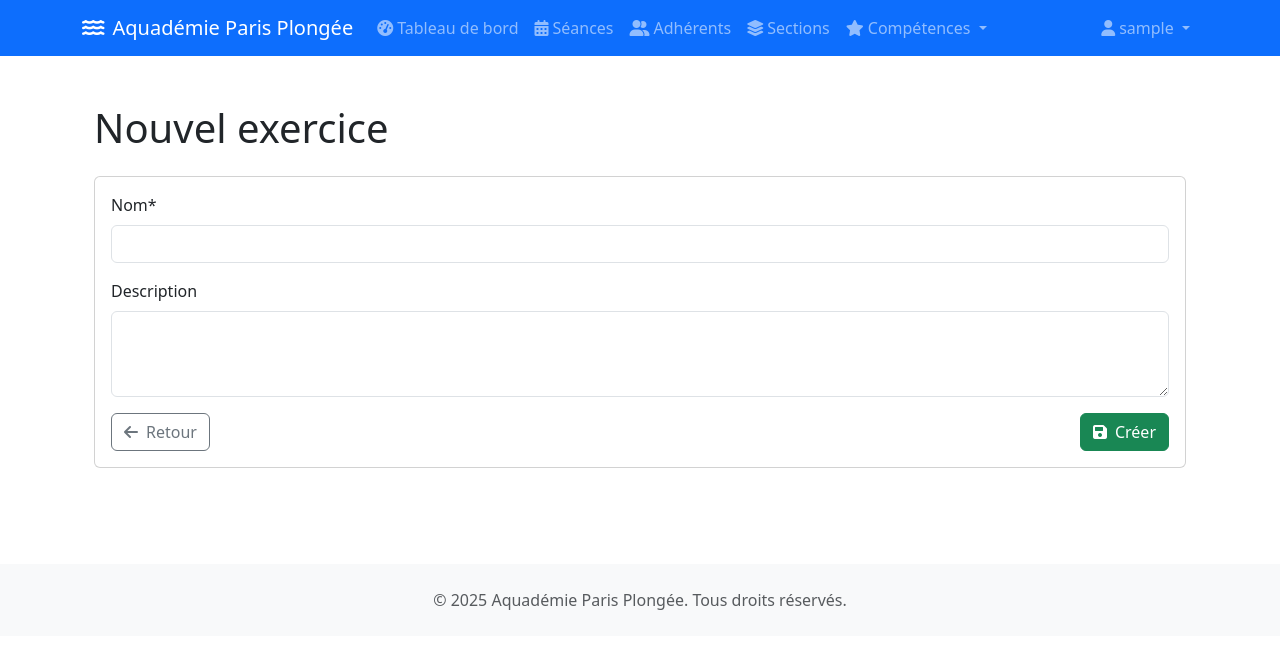
After one commit to abissolah/aquademie-technique, a Django app: page /exercices/nouveau/ in a window 1280 px wide. The commit adds this page. Shown: the top 649 px of the page. Run offline with Django 5.2, Linux system fonts and the light colour scheme; the visitor is signed in with stand-in values (Sample User, id 1); some libraries are stand-ins or nearby versions.

Commit message:
Gestion avancée des exercices (CRUD, menu, sélection multiple), sous-menu compétences, accès rapide groupes de compétences

```diff
--- a/gestion/forms.py
+++ b/gestion/forms.py
@@ -1,5 +1,5 @@
 from django import forms
-from .models import Adherent, Section, Competence, GroupeCompetence, Seance, Palanquee, Evaluation, Lieu
+from .models import Adherent, Section, Competence, GroupeCompetence, Seance, Palanquee, Evaluation, Lieu, Exercice
 
 class AdherentForm(forms.ModelForm):
     class Meta:
@@ -42,9 +42,10 @@ class SectionForm(forms.ModelForm):
 class CompetenceForm(forms.ModelForm):
     class Meta:
         model = Competence
-        fields = ['nom', 'description', 'section']
+        fields = ['nom', 'description', 'exercices', 'section']
         widgets = {
             'description': forms.Textarea(attrs={'rows': 3}),
+            'exercices': forms.SelectMultiple(),
         }
 
 class GroupeCompetenceForm(forms.ModelForm):
@@ -253,3 +254,11 @@ class AdherentPublicForm(forms.ModelForm):
             instance.save()
             self.save_m2m()
         return instance
+
+class ExerciceForm(forms.ModelForm):
+    class Meta:
+        model = Exercice
+        fields = ['nom', 'description']
+        widgets = {
+            'description': forms.Textarea(attrs={'rows': 3}),
+        }
--- a/gestion/urls.py
+++ b/gestion/urls.py
@@ -45,6 +45,7 @@ urlpatterns = [
     path('competences/nouvelle/', views.CompetenceCreateView.as_view(), name='competence_create'),
     path('competences/<int:pk>/modifier/', views.CompetenceUpdateView.as_view(), name='competence_update'),
     path('competences/<int:pk>/supprimer/', views.CompetenceDeleteView.as_view(), name='competence_delete'),
+    path('competences/<int:pk>/', views.CompetenceDetailView.as_view(), name='competence_detail'),
 
     # Groupes de compétences
     path('groupes-competences/', views.GroupeCompetenceListView.as_view(), name='groupe_competence_list'),
@@ -93,6 +94,12 @@ urlpatterns = [
     path('lieux/<int:pk>/modifier/', views.LieuUpdateView.as_view(), name='lieu_update'),
     path('lieux/<int:pk>/supprimer/', views.LieuDeleteView.as_view(), name='lieu_delete'),
 
+    # Exercices
+    path('exercices/', views.ExerciceListView.as_view(), name='exercice_list'),
+    path('exercices/nouveau/', views.ExerciceCreateView.as_view(), name='exercice_create'),
+    path('exercices/<int:pk>/modifier/', views.ExerciceUpdateView.as_view(), name='exercice_update'),
+    path('exercices/<int:pk>/supprimer/', views.ExerciceDeleteView.as_view(), name='exercice_delete'),
+
     # APIs
     path('api/competences-section/', views.get_competences_section, name='get_competences_section'),
     path('api/eleves-section/', views.get_eleves_section, name='get_eleves_section'),
--- a/gestion/views.py
+++ b/gestion/views.py
@@ -29,8 +29,8 @@ from openpyxl.styles import Alignment
 from openpyxl.styles import PatternFill
 from django.views.decorators.csrf import csrf_protect
 
-from .models import Adherent, Section, Competence, GroupeCompetence, Seance, Evaluation, LienEvaluation, Palanquee, Lieu, LienInscriptionSeance, InscriptionSeance
-from .forms import AdherentForm, SectionForm, CompetenceForm, GroupeCompetenceForm, SeanceForm, EvaluationBulkForm, PalanqueeForm, NonAdherentInscriptionForm, AdherentPublicForm
+from .models import Adherent, Section, Competence, GroupeCompetence, Seance, Evaluation, LienEvaluation, Palanquee, Lieu, LienInscriptionSeance, InscriptionSeance, Exercice
+from .forms import AdherentForm, SectionForm, CompetenceForm, GroupeCompetenceForm, SeanceForm, EvaluationBulkForm, PalanqueeForm, NonAdherentInscriptionForm, AdherentPublicForm, ExerciceForm
 from .utils import envoyer_lien_evaluation, envoyer_lien_evaluation_avec_cc
 
 # Vues d'accueil et de navigation
@@ -185,6 +185,11 @@ class CompetenceDeleteView(LoginRequiredMixin, DeleteView):
     model = Competence
     template_name = 'gestion/competence_confirm_delete.html'
     success_url = reverse_lazy('competence_list')
+
+class CompetenceDetailView(LoginRequiredMixin, DetailView):
+    model = Competence
+    template_name = 'gestion/competence_detail.html'
+    context_object_name = 'competence'
 
 # Vues pour les groupes de compétences
 class GroupeCompetenceListView(LoginRequiredMixin, ListView):
@@ -476,9 +481,9 @@ def import_adherents_excel(request):
                 else:
                     df = pd.read_excel(excel_file, engine='xlrd')
 
-                # Vérifier les colonnes requises
+                # --- Ajout des nouveaux champs dans l'import ---
                 required_columns = ['nom', 'prenom', 'date_naissance', 'adresse', 'email',
-                                  'telephone', 'date_delivrance_caci', 'niveau', 'statut']
+                                  'telephone', 'numero_licence', 'assurance', 'date_delivrance_caci', 'niveau', 'statut']
                 missing_columns = [col for col in required_columns if col not in df.columns]
 
                 if missing_columns:
@@ -486,8 +491,9 @@ def import_adherents_excel(request):
                     return render(request, 'gestion/import_adherents_excel.html')
 
                 # Valeurs autorisées pour la validation
-                niveaux_valides = ['debutant', 'niveau1', 'niveau2', 'niveau3', 'initiateur1', 'initiateur2', 'moniteur_federal1', 'moniteur_federal2']
-                statuts_valides = ['eleve', 'encadrant']
+                niveaux_valides = [c[0] for c in Adherent.NIVEAUX_CHOICES]
+                statuts_valides = [c[0] for c in Adherent.STATUT_CHOICES]
+                assurances_valides = [c[0] for c in Adherent.ASSURANCE_CHOICES]
 
                 # Traitement des données
                 success_count = 0
@@ -501,6 +507,8 @@ def import_adherents_excel(request):
                         nom = str(row['nom']).strip() if pd.notna(row['nom']) else ''
                         prenom = str(row['prenom']).strip() if pd.notna(row['prenom']) else ''
                         email = str(row['email']).strip() if pd.notna(row['email']) else ''
+                        numero_licence = str(row['numero_licence']).strip() if pd.notna(row['numero_licence']) else ''
+                        assurance = str(row['assurance']).strip() if pd.notna(row['assurance']) else ''
 
                         # Vérifier les champs obligatoires
                         if not nom or not prenom or not email:
@@ -571,6 +579,12 @@ def import_adherents_excel(request):
                             error_count += 1
                             continue
 
+                        # Validation de l'assurance
+                        if assurance not in assurances_valides:
+                            errors.append(f"Ligne {index + 2}: assurance '{assurance}' invalide (valeurs: {', '.join(assurances_valides)})")
+                            error_count += 1
+                            continue
+
                         # Validation des sections
                         sections_invalides = []
                         if 'sections' in df.columns and pd.notna(row['sections']):
@@ -594,6 +608,8 @@ def import_adherents_excel(request):
                             adresse=str(row['adresse']).strip() if pd.notna(row['adresse']) else '',
                             email=email,
                             telephone=str(row['telephone']).strip() if pd.notna(row['telephone']) else '',
+                            numero_licence=numero_licence,
+                            assurance=assurance,
                             date_delivrance_caci=date_delivrance_caci,
                             niveau=niveau,
                             statut=statut,
@@ -651,7 +667,7 @@ def download_excel_template(request):
     import pandas as pd
     from datetime import date, timedelta
 
-    # Créer un DataFrame d'exemple
+    # --- Ajout des champs dans le fichier exemple ---
     data = {
         'nom': ['Dupont', 'Martin', 'Bernard'],
         'prenom': ['Jean', 'Marie', 'Pierre'],
@@ -659,6 +675,8 @@ def download_excel_template(request):
         'adresse': ['123 Rue de la Paix, Paris', '456 Avenue des Champs, Lyon', '789 Boulevard de la Mer, Nice'],
         'email': ['jean.dupont@email.com', 'marie.martin@email.com', 'pierre.bernard@email.com'],
         'telephone': ['0123456789', '0987654321', '0567891234'],
+        'numero_licence': ['123456', '', '789101'],
+        'assurance': ['Piscine', 'Loisir 1', ''],
         'date_delivrance_caci': ['31/12/2025', '30/06/2026', '15/09/2025'],
         'niveau': ['niveau1', 'niveau2', 'debutant'],
         'statut': ['eleve', 'eleve', 'eleve'],
@@ -678,7 +696,7 @@ def download_excel_template(request):
 
         # Ajouter une feuille avec les instructions
         instructions = pd.DataFrame({
-            'Colonne': ['nom', 'prenom', 'date_naissance', 'adresse', 'email', 'telephone', 'date_delivrance_caci', 'niveau', 'statut', 'sections'],
+            'Colonne': ['nom', 'prenom', 'date_naissance', 'adresse', 'email', 'telephone', 'numero_licence', 'assurance', 'date_delivrance_caci', 'niveau', 'statut', 'sections'],
             'Description': [
                 'Nom de famille (obligatoire)',
                 'Prénom (obligatoire)',
@@ -686,13 +704,15 @@ def download_excel_template(request):
                 'Adresse complète',
                 'Email (obligatoire, unique)',
                 'Numéro de téléphone',
-                'Date de fin de validité CACI (format: DD/MM/YYYY)',
-                'Niveau de plongée (debutant, niveau1, niveau2, niveau3, initiateur1, initiateur2, moniteur_federal1, moniteur_federal2)',
-                'Statut (eleve ou encadrant)',
-                'Sections (séparées par des virgules: bapteme,prepa_niveau1,prepa_niveau2)'
+                'Numéro de licence (facultatif)',
+                "Assurance (valeurs possibles : " + ', '.join([c[0] for c in Adherent.ASSURANCE_CHOICES]) + ")",
+                'Date de délivrance du CACI (format: DD/MM/YYYY)',
+                "Niveau de plongée (valeurs possibles : " + ', '.join([c[0] for c in Adherent.NIVEAUX_CHOICES]) + ")",
+                "Statut (valeurs possibles : " + ', '.join([c[0] for c in Adherent.STATUT_CHOICES]) + ")",
+                "Sections (séparées par des virgules : " + ', '.join([c[0] for c in Section.SECTIONS_CHOICES]) + ")"
             ],
-            'Obligatoire': ['Oui', 'Oui', 'Non', 'Non', 'Oui', 'Non', 'Non', 'Non', 'Non', 'Non'],
-            'Exemple': ['Dupont', 'Jean', '15/05/1990', '123 Rue de la Paix, Paris', 'jean.dupont@email.com', '0123456789', '31/12/2025', 'niveau1', 'eleve', 'bapteme,prepa_niveau1']
+            'Obligatoire': ['Oui', 'Oui', 'Non', 'Non', 'Oui', 'Non', 'Non', 'Non', 'Non', 'Non', 'Non', 'Non'],
+            'Exemple': ['Dupont', 'Jean', '15/05/1990', '123 Rue de la Paix, Paris', 'jean.dupont@email.com', '0123456789', '123456', 'Piscine', '31/12/2025', 'niveau1', 'eleve', 'bapteme,prepa_niveau1']
         })
 
         instructions.to_excel(writer, sheet_name='Instructions', index=False)
@@ -941,3 +961,25 @@ class AdherentPublicCreateView(CreateView):
     def form_invalid(self, form):
         messages.error(self.request, "Merci de corriger les erreurs dans le formulaire.")
         return super().form_invalid(form)
+
+class ExerciceListView(LoginRequiredMixin, ListView):
+    model = Exercice
+    template_name = 'gestion/exercice_list.html'
+    context_object_name = 'exercices'
+
+class ExerciceCreateView(LoginRequiredMixin, CreateView):
+    model = Exercice
+    form_class = ExerciceForm
+    template_name = 'gestion/exercice_form.html'
+    success_url = reverse_lazy('exercice_list')
+
+class ExerciceUpdateView(LoginRequiredMixin, UpdateView):
+    model = Exercice
+    form_class = ExerciceForm
+    template_name = 'gestion/exercice_form.html'
+    success_url = reverse_lazy('exercice_list')
+
+class ExerciceDeleteView(LoginRequiredMixin, DeleteView):
+    model = Exercice
+    template_name = 'gestion/exercice_confirm_delete.html'
+    success_url = reverse_lazy('exercice_list')
--- a/templates/base.html
+++ b/templates/base.html
@@ -51,10 +51,15 @@
                             <i class="fas fa-layer-group me-1"></i>Sections
                         </a>
                     </li>
-                    <li class="nav-item">
-                        <a class="nav-link" href="{% url 'competence_list' %}">
+                    <li class="nav-item dropdown">
+                        <a class="nav-link dropdown-toggle" href="#" id="competenceDropdown" role="button" data-bs-toggle="dropdown" aria-expanded="false">
                             <i class="fas fa-star me-1"></i>Compétences
                         </a>
+                        <ul class="dropdown-menu" aria-labelledby="competenceDropdown">
+                            <li><a class="dropdown-item" href="{% url 'competence_list' %}"><i class="fas fa-star me-1"></i>Liste des compétences</a></li>
+                            <li><a class="dropdown-item" href="{% url 'exercice_list' %}"><i class="fas fa-dumbbell me-1"></i>Liste des exercices</a></li>
+                            <li><a class="dropdown-item" href="{% url 'groupe_competence_list' %}"><i class="fas fa-object-group me-1"></i>Groupes de compétences</a></li>
+                        </ul>
                     </li>
                 </ul>
 
--- a/templates/gestion/competence_list.html
+++ b/templates/gestion/competence_list.html
@@ -67,6 +67,9 @@
                     <a href="{% url 'competence_delete' competence.pk %}" class="btn btn-outline-danger btn-sm">
                         <i class="fas fa-trash me-1"></i>Supprimer
                     </a>
+                    <a href="{% url 'competence_detail' competence.pk %}" class="btn btn-outline-info btn-sm me-2">
+                        <i class="fas fa-eye me-1"></i>Voir détail
+                    </a>
                 </div>
             </div>
         </div>
--- /dev/null
+++ b/templates/gestion/exercice_form.html
@@ -0,0 +1,24 @@
+{% extends 'base.html' %}
+{% load crispy_forms_tags %}
+{% block title %}{% if form.instance.pk %}Modifier l'exercice{% else %}Nouvel exercice{% endif %}{% endblock %}
+{% block content %}
+<div class="container py-4">
+    <h1 class="mb-4">{% if form.instance.pk %}Modifier l'exercice{% else %}Nouvel exercice{% endif %}</h1>
+    <div class="card mb-4">
+        <div class="card-body">
+            <form method="post">
+                {% csrf_token %}
+                {{ form|crispy }}
+                <div class="d-flex justify-content-between mt-3">
+                    <a href="{% url 'exercice_list' %}" class="btn btn-outline-secondary">
+                        <i class="fas fa-arrow-left me-2"></i>Retour
+                    </a>
+                    <button type="submit" class="btn btn-success">
+                        <i class="fas fa-save me-2"></i>{% if form.instance.pk %}Modifier{% else %}Créer{% endif %}
+                    </button>
+                </div>
+            </form>
+        </div>
+    </div>
+</div>
+{% endblock %}
```
Also changed, not shown: gestion/models.py (+13 -0 lines), templates/gestion/competence_detail.html (added, +35 -0 lines), templates/gestion/competence_form.html (+20 -0 lines), templates/gestion/exercice_confirm_delete.html (added, +15 -0 lines), templates/gestion/exercice_list.html (added, +34 -0 lines), gestion/migrations/0004_exercice_competence_exercices.py (added), logo.jpeg (added).
